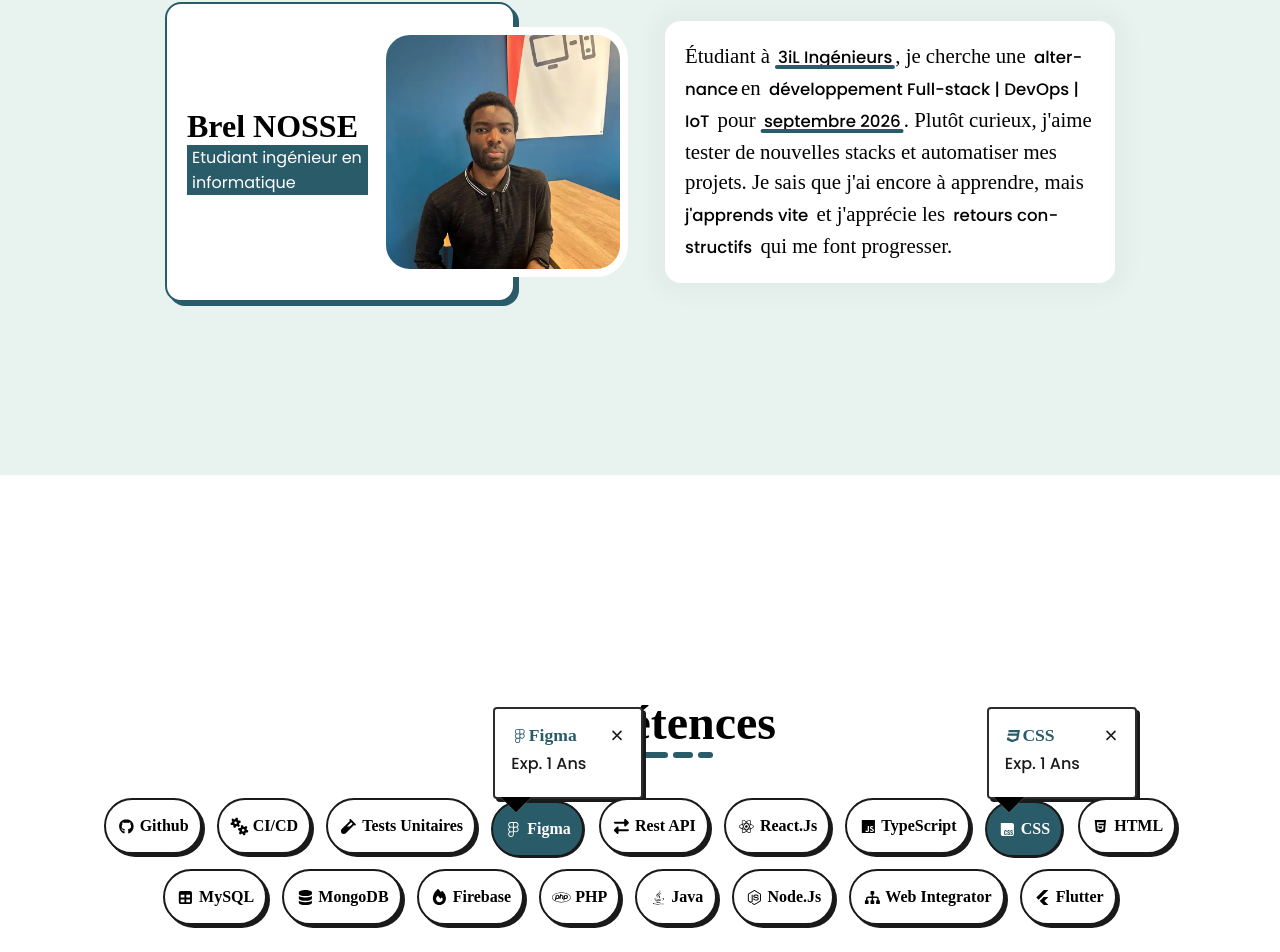
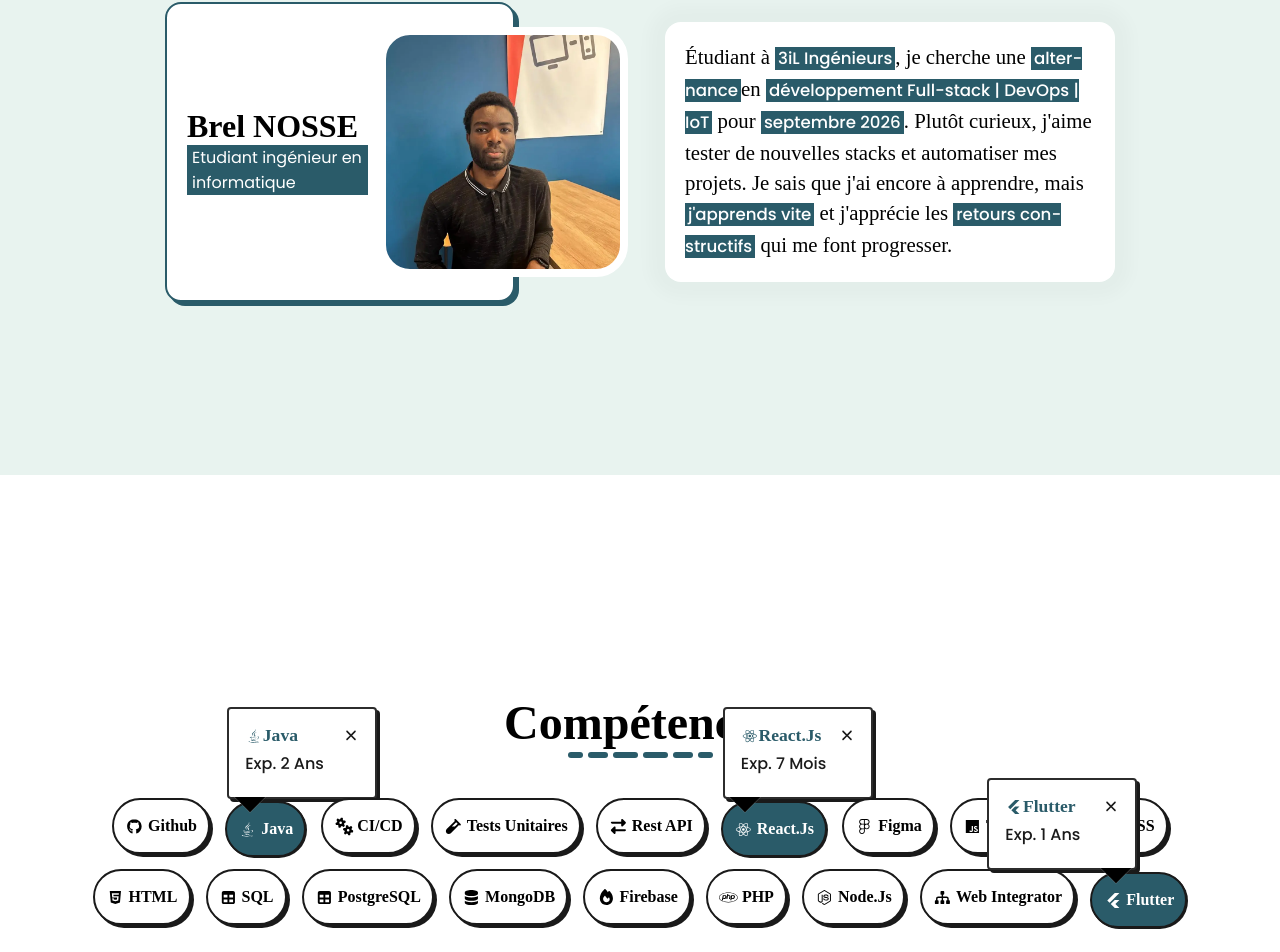
Before and after one commit to brelnosse/portofolio, a React (Create React App) app: page / in a window 1280 px wide. Shown: the part 1739-2691 px from the top of the page. Built offline with nearby package versions, Linux system fonts and the light colour scheme; a web font is replaced by a local one.

Commit message:
highlited main skills

```diff
--- a/src/assets/style/about.css
+++ b/src/assets/style/about.css
@@ -78,8 +78,10 @@
     font-size: 0.8em;
     font-weight: 500;
     position: relative;
+    background-color: var(--primary-color);
+    color: white;
 }
-.profileDescription span::before{
+/* .profileDescription span::before{
     content: '';
     position: absolute;
     height: 4px;
@@ -89,7 +91,7 @@
     background-color: var(--primary-color);
     transform: translateX(-50%);
     border-radius: 8px;
-}
+} */
 .reveal-item {
     opacity: 0;
     transform: translateY(30px);
--- a/src/data/skills.ts
+++ b/src/data/skills.ts
@@ -1,12 +1,24 @@
-import { faBullhorn, faCode, faDatabase, faExchangeAlt, faGears, fas, faServer, faSitemap, faTable, faVial } from "@fortawesome/free-solid-svg-icons";
+import { faDatabase, faExchangeAlt, faGears, fas, faSitemap, faTable, faVial } from "@fortawesome/free-solid-svg-icons";
 import { SkillsCardProps } from "../types/skillscard.type";
-import { faAws, faCss, faCss3, faFigma, faFlutter, faGithub, faHtml5, faJava, faJs, faNodeJs, faPhp, faReact } from "@fortawesome/free-brands-svg-icons";
+import { faCss, faCss3, faFigma, faFlutter, faGithub, faHtml5, faJava, faJs, faNodeJs, faPhp, faReact } from "@fortawesome/free-brands-svg-icons";
 
 export const Skills:SkillsCardProps[] = [
     {
         icon: faGithub,
         text: 'Github',
         active: false,
+    },
+    {
+        icon: faJava,
+        text: 'Java',
+        tooltip: {
+            title: {
+                icon: faJava,
+                text: 'Java'
+            },
+            description: 'Exp. 2 ans',
+        },
+        active: true,
     },
     {
         icon: faGears,
@@ -19,18 +31,6 @@ export const Skills:SkillsCardProps[] = [
         active: false,
     },
     {
-        icon: faFigma,
-        text: 'Figma',
-        tooltip: {
-            title: {
-                icon: faFigma,
-                text: 'Figma'
-            },
-            description: 'Exp. 1 ans',
-        },
-        active: true,
-    },
-    {
         icon: faExchangeAlt,
         text: 'Rest API',
         active: false,
@@ -38,14 +38,19 @@ export const Skills:SkillsCardProps[] = [
     {
         icon: faReact,
         text: 'React.js',
-        active: false,
+        active: true,
         tooltip: {
             title: {
-                icon: faFigma,
+                icon: faReact,
                 text: 'React.js'
             },
-            description: 'Exp. 1 ans',
+            description: 'Exp. 7 mois',
         },
+    },
+    {
+        icon: faFigma,
+        text: 'Figma',
+        active: false,
     },
     {
         icon: faJs,
@@ -55,14 +60,7 @@ export const Skills:SkillsCardProps[] = [
     {
         icon: faCss,
         text: 'CSS',
-        tooltip: {
-            title: {
-                icon: faCss3,
-                text: 'CSS'
-            },
-            description: 'Exp. 1 ans',
-        },
-        active: true,
+        active: false,
     },
     {
         icon: faHtml5,
@@ -71,7 +69,12 @@ export const Skills:SkillsCardProps[] = [
     },
     {
         icon: faTable,
-        text: 'MySQL',
+        text: 'SQL',
+        active: false,
+    },
+    {
+        icon: faTable,
+        text: 'PostgreSQL',
         active: false,
     },
     {
@@ -90,25 +93,10 @@ export const Skills:SkillsCardProps[] = [
         active: false,
     },
     {
-        icon: faJava,
-        text: 'Java',
-        active: false,
-    },
-    {
         icon: faNodeJs,
         text: 'Node.js',
         active: false,
     },
-    // {
-    //     icon: faCode,
-    //     text: 'Frontend',
-    //     active: false,
-    // },
-    // {
-    //     icon: faServer,
-    //     text: 'Backend',
-    //     active: false,
-    // },
     {
         icon: faSitemap,
         text: 'web integrator',
@@ -117,6 +105,13 @@ export const Skills:SkillsCardProps[] = [
     {
         icon: faFlutter,
         text: 'Flutter',
-        active: false,
+        active: true,
+        tooltip: {
+            title: {
+                icon: faFlutter,
+                text: 'Flutter'
+            },
+            description: 'Exp. 1 ans',
+        },
     },
 ]
```
